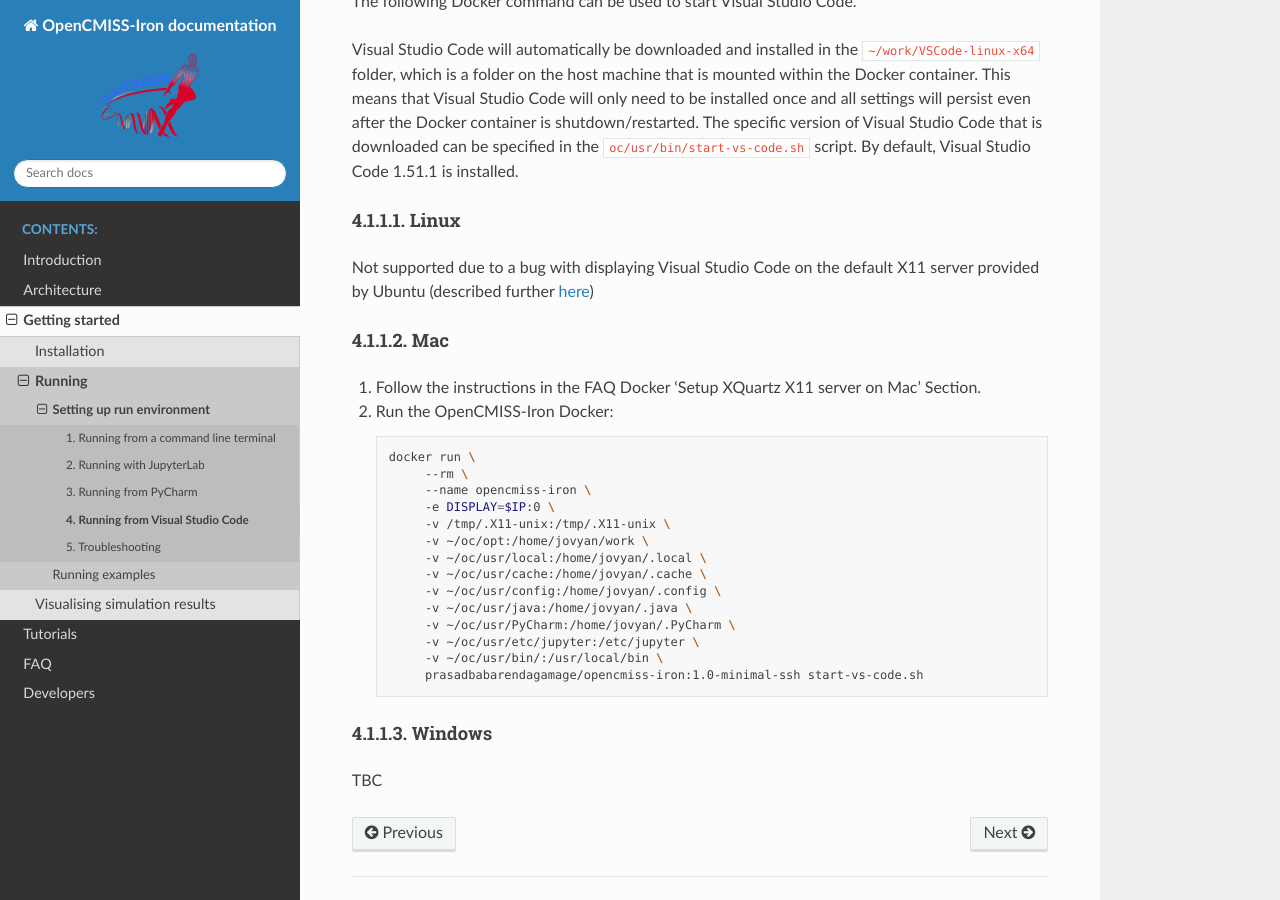
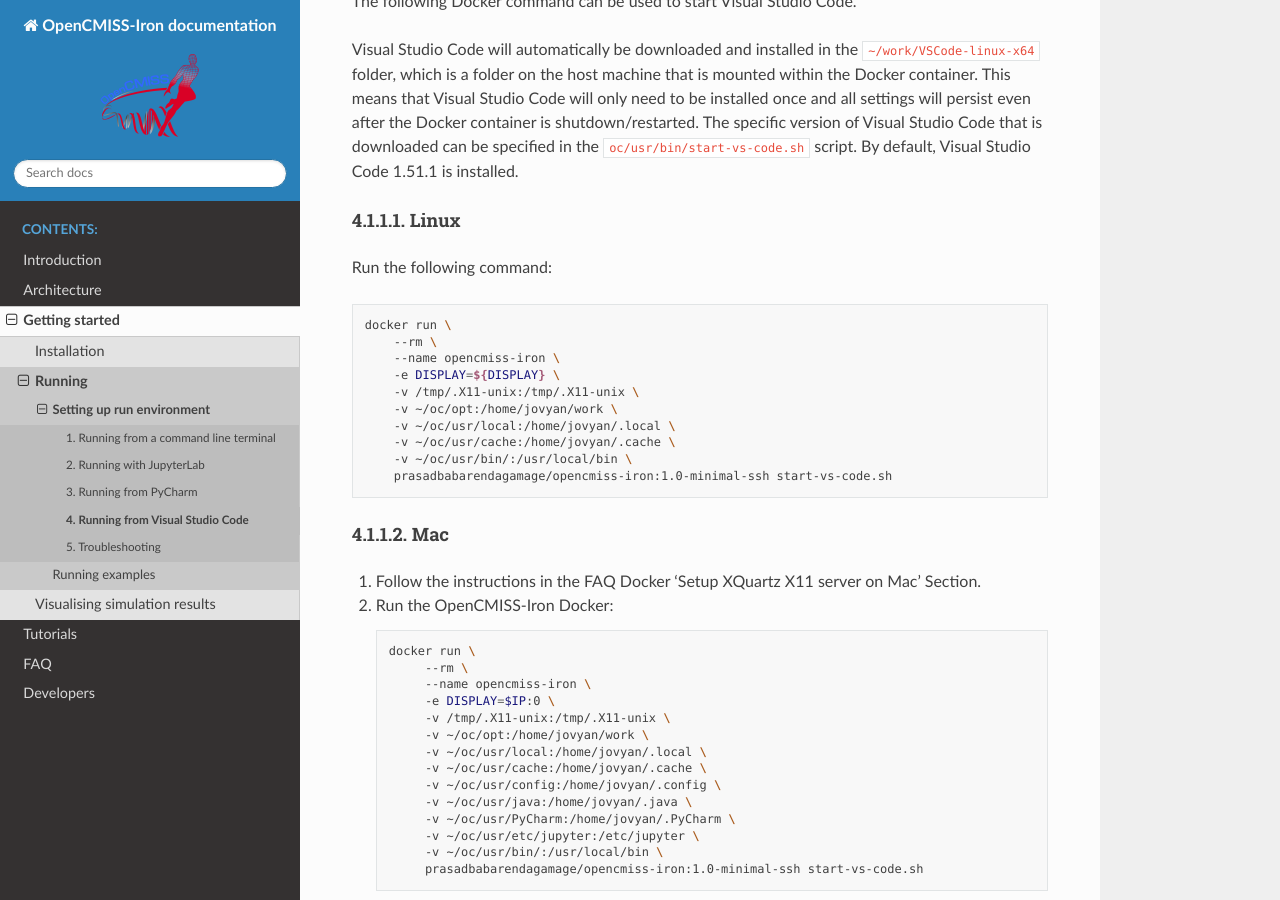
Before and after one commit to OpenCMISS-Examples/OpenCMISS-Iron-tutorials, a Sphinx documentation site: the page built from docs/source/getting_started/running/visual_studio_code.md, in a window 1280 px wide and 900 px high, scrolled down 348 px. Built offline with Sphinx 7.4.7 and the Read the Docs theme 2.0.0, drawn with Linux system fonts in a browser that asks for light colours; pages that are not in the unit, such as notebooks, are missing from menus.

Commit message:
Updating docker sections for visual studio code and pycharm
Visual studio code now works for linux hosts

````diff
--- a/docs/source/getting_started/running/visual_studio_code.md
+++ b/docs/source/getting_started/running/visual_studio_code.md
@@ -11,7 +11,19 @@
 Visual Studio Code will automatically be downloaded and installed in the `~/work/VSCode-linux-x64` folder, which is a folder on the host machine that is mounted within the Docker container. This means that Visual Studio Code will only need to be installed once and all settings will persist even after the Docker container is shutdown/restarted. The specific version of Visual Studio Code that is downloaded can be specified in the `oc/usr/bin/start-vs-code.sh` script. By default, Visual Studio Code 1.51.1 is installed.
 
 #### Linux
-Not supported due to a bug with displaying Visual Studio Code on the default X11 server provided by Ubuntu (described further [here](https://stackoverflow.com/questions/64814370/how-do-i-fix-a-blank-white-screen-for-visual-studio-code-run-remotely-through-x1))
+Run the following command:
+```bash
+docker run \
+    --rm \
+    --name opencmiss-iron \
+    -e DISPLAY=${DISPLAY} \
+    -v /tmp/.X11-unix:/tmp/.X11-unix \
+    -v ~/oc/opt:/home/jovyan/work \
+    -v ~/oc/usr/local:/home/jovyan/.local \
+    -v ~/oc/usr/cache:/home/jovyan/.cache \
+    -v ~/oc/usr/bin/:/usr/local/bin \
+    prasadbabarendagamage/opencmiss-iron:1.0-minimal-ssh start-vs-code.sh
+```
 #### Mac
 1. Follow the instructions in the FAQ Docker 'Setup XQuartz X11 server on Mac' Section.
 
@@ -31,5 +43,3 @@
          -v ~/oc/usr/etc/jupyter:/etc/jupyter \
          -v ~/oc/usr/bin/:/usr/local/bin \
          prasadbabarendagamage/opencmiss-iron:1.0-minimal-ssh start-vs-code.sh
-#### Windows
-TBC
````
Also changed, not shown: docs/source/getting_started/running/pycharm.md (+3 -1 lines), 1 other file.
